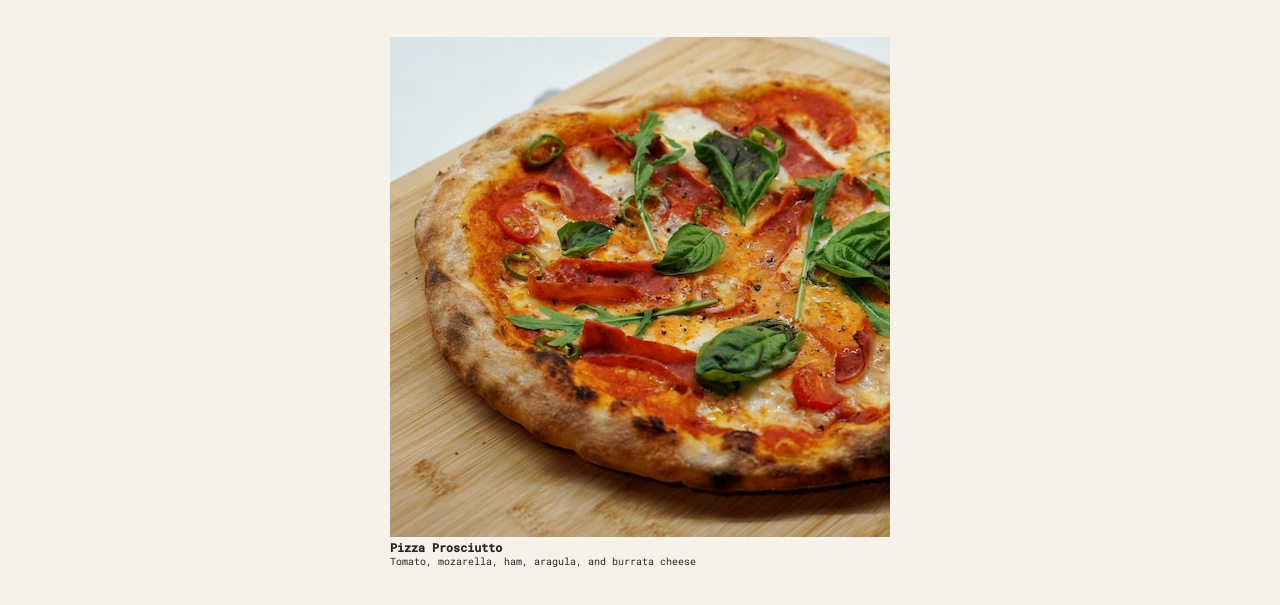
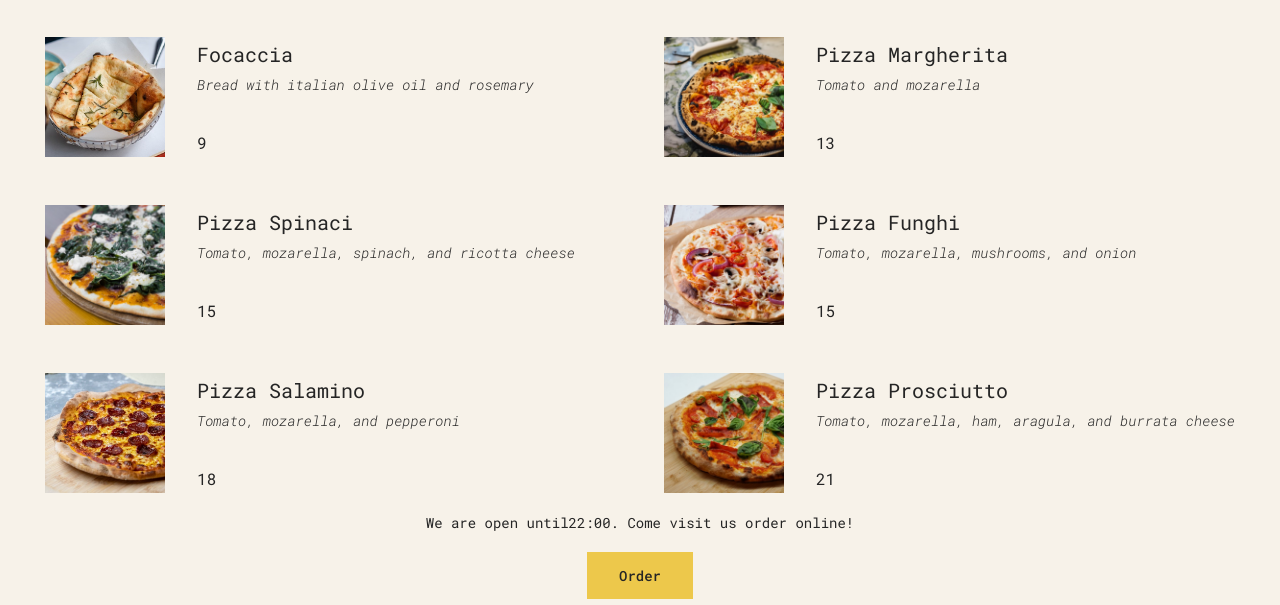
Before and after one commit to Mihailghrgh/Pizza-App, a React app: page / in a window 1280 px wide. Shown: the part 159-764 px from the top of the page. Built offline with nearby package versions, Linux system fonts and the light colour scheme.

Commit message:
Second Commit

```diff
--- a/src/index.css
+++ b/src/index.css
@@ -174,6 +174,7 @@ body {
   background-color: #edc84b;
   padding: 1.4rem 3.2rem;
   cursor: pointer;
+  margin-top: 20px; /* Adds spacing above */
   transition: all 0.2s;
 }
 
--- a/src/index.js
+++ b/src/index.js
@@ -56,17 +56,6 @@ function App() {
     </div>
   );
 }
-
-function Pizza() {
-  return (
-    <div>
-      <img src="pizzas/prosciutto.jpg" alt="Pizza Prosciutto" />
-      <h3> Pizza Prosciutto </h3>{" "}
-      <p> Tomato, mozarella, ham, aragula, and burrata cheese</p>
-    </div>
-  );
-}
-
 function Header() {
   const style = { color: " red", fontSize: "32px", textTransform: "uppercase" };
 
@@ -77,18 +66,49 @@ function Header() {
   );
 }
 
-function Menu() {
+function Pizza(props) {
   return (
-    <div>
-      <main className="menu">
-        <h2> Our menu</h2>
-        <Pizza />
-        <Pizza />
-        <Pizza />
-      </main>
-    </div>
+    <li className="pizza">
+      <img src={props.pizzaObj.photoName} alt="" />
+      <div>
+        <h3> {props.pizzaObj.name} </h3>
+        <p>{props.pizzaObj.ingredients}</p>
+        <span>{props.pizzaObj.price + 3}</span>
+      </div>
+    </li>
   );
 }
+
+function Menu() {
+  const pizzas = pizzaData;
+
+  return (
+    <main className="menu">
+      <h2> Our menu</h2>
+
+      {/* <div>
+        {pizzaData.map((pizza) => (
+          <Pizza
+            name={pizza.name}
+            photoName={pizza.photoName}
+            ingredients={pizza.ingredients}
+            price={pizza.price}
+          />
+        ))}
+      </div> */}
+
+      <ul className="pizzas">
+        {pizzas.map((pizza) => (
+          <Pizza pizzaObj={pizza} key={pizza.name} />
+        ))}
+      </ul>
+      {/* <Pizza />
+        <Pizza />
+        <Pizza /> */}
+    </main>
+  );
+}
+console.log("working");
 
 function Footer() {
   const hour = new Date().getHours();
@@ -105,7 +125,12 @@ function Footer() {
 
   return (
     <footer className="footer">
-      {new Date().toLocaleTimeString()}. We are currently open
+      {isOpen && (
+        <div>
+          <p> We are open until{closeHour}:00. Come visit us order online!</p>
+          <button className="btn"> Order </button>
+        </div>
+      )}
     </footer>
   );
 }
```
